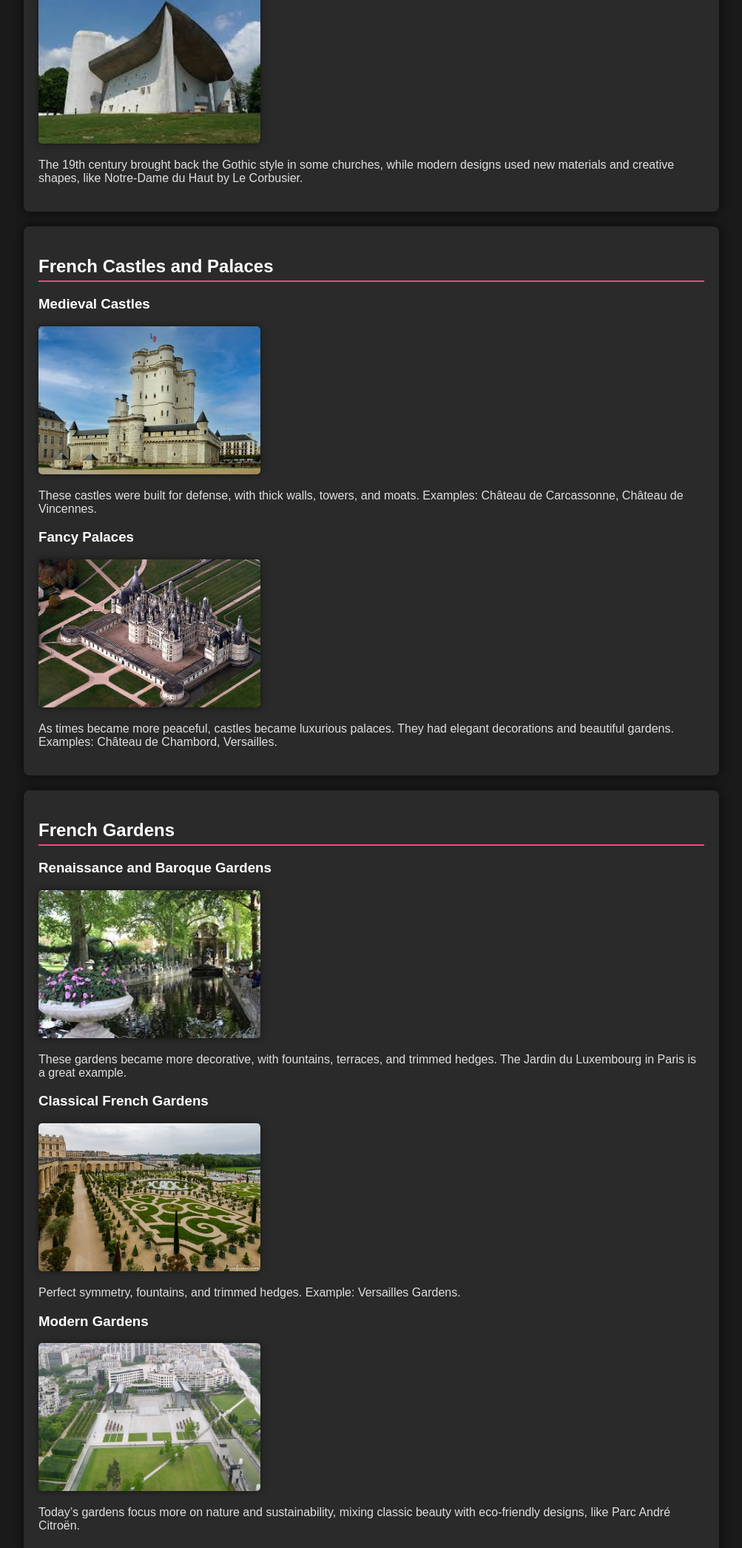
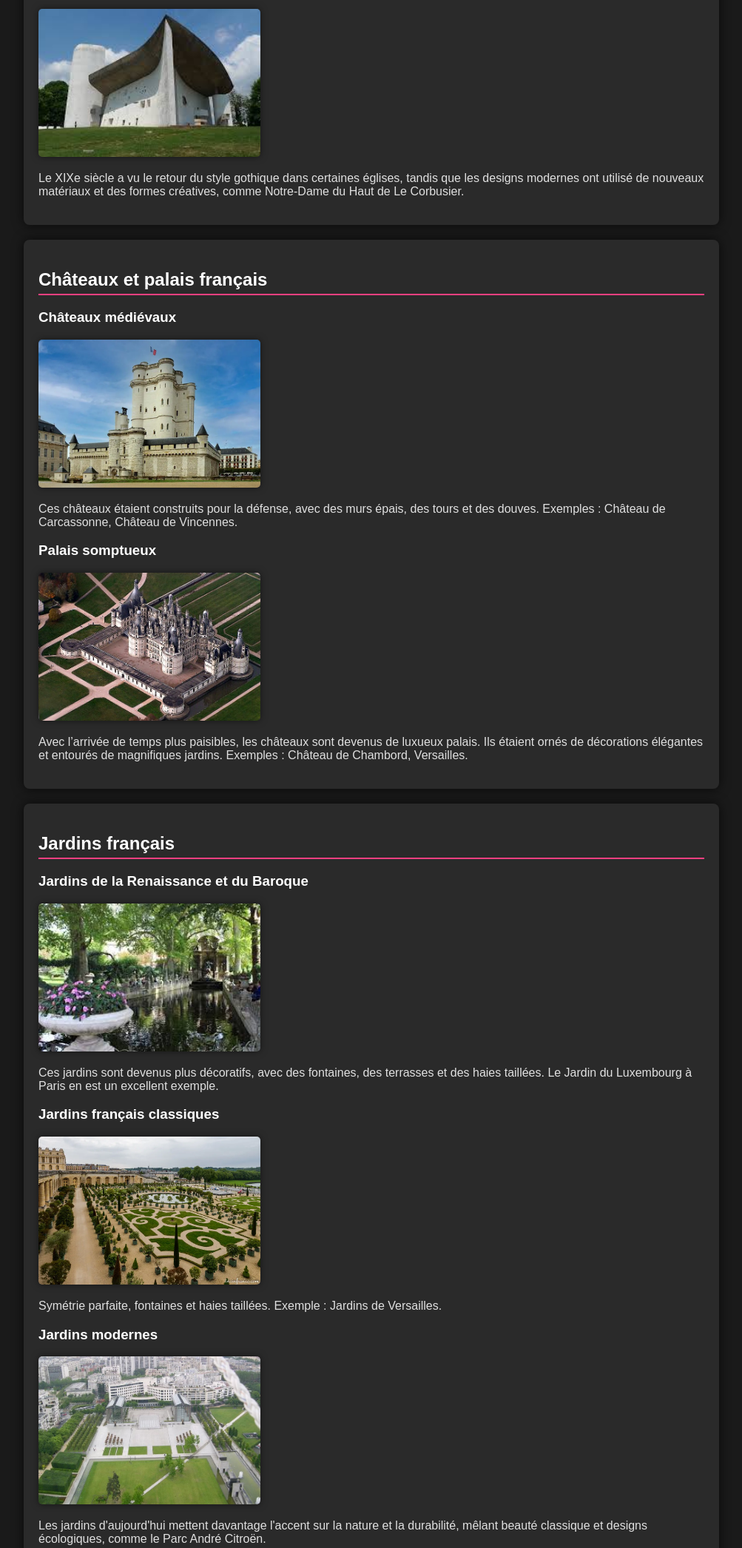
Before and after one commit to HarshitSinha1008/French-architecture, a plain HTML site: page index.html in a window 1280 px wide. Shown: the part 1364-3456 px from the top of the page at 74% size, without its empty margins (138-1141 px from the left). Drawn offline with Linux system fonts and the light colour scheme.

Commit message:
Update index.html

```diff
--- a/index.html
+++ b/index.html
@@ -29,50 +29,50 @@
         <div class="architecture">
             <h3>Renaissance et Baroque (XVIe–XVIIIe siècle)</h3>
             <img src="images/baroque.jpg" alt="Baroque Church" class="image">
-            <p>Renaissance churches had classical elements like domes and symmetrical designs, while Baroque churches had grand decorations and curved shapes. Example: Église Saint-Gervais-Saint-Protais.</p>
+            <p>Les églises de la Renaissance présentaient des éléments classiques comme des dômes et des designs symétriques, tandis que les églises baroques se distinguaient par des décorations grandioses et des formes courbes. Exemple : Église Saint-Gervais-Saint-Protais.</p>
         </div>
 
         <div class="architecture">
-            <h3>Modern Churches (19th–20th Century)</h3>
+            <h3>Églises modernes (XIXe–XXe siècle)</h3>
             <img src="images/modern_church.jpeg" alt="Baroque Church" class="image">
-            <p>The 19th century brought back the Gothic style in some churches, while modern designs used new materials and creative shapes, like Notre-Dame du Haut by Le Corbusier.</p>
+            <p>Le XIXe siècle a vu le retour du style gothique dans certaines églises, tandis que les designs modernes ont utilisé de nouveaux matériaux et des formes créatives, comme Notre-Dame du Haut de Le Corbusier.</p>
         </div>
     </section>
 
     <section>
-        <h2>French Castles and Palaces</h2>
+        <h2>Châteaux et palais français</h2>
 
         <div class="architecture">
-            <h3>Medieval Castles</h3>
+            <h3>Châteaux médiévaux</h3>
             <img src="images/medieval_castle.webp" alt="Medieval Castle" class="image">
-            <p>These castles were built for defense, with thick walls, towers, and moats. Examples: Château de Carcassonne, Château de Vincennes.</p>
+            <p>Ces châteaux étaient construits pour la défense, avec des murs épais, des tours et des douves. Exemples : Château de Carcassonne, Château de Vincennes.</p>
         </div>
 
         <div class="architecture">
-            <h3>Fancy Palaces</h3>
+            <h3>Palais somptueux</h3>
             <img src="images/palace.jpg" alt="Palace" class="image">
-            <p>As times became more peaceful, castles became luxurious palaces. They had elegant decorations and beautiful gardens. Examples: Château de Chambord, Versailles.</p>
+            <p>Avec l’arrivée de temps plus paisibles, les châteaux sont devenus de luxueux palais. Ils étaient ornés de décorations élégantes et entourés de magnifiques jardins. Exemples : Château de Chambord, Versailles.</p>
         </div>
     </section>
 
     <section>
-        <h2>French Gardens</h2>
+        <h2>Jardins français</h2>
         <div class="architecture">
-            <h3>Renaissance and Baroque Gardens</h3>
+            <h3>Jardins de la Renaissance et du Baroque</h3>
             <img src="images/french_garden1.jpeg" alt="French Garden" class="image">
-            <p>These gardens became more decorative, with fountains, terraces, and trimmed hedges. The Jardin du Luxembourg in Paris is a great example.</p>
+            <p>Ces jardins sont devenus plus décoratifs, avec des fontaines, des terrasses et des haies taillées. Le Jardin du Luxembourg à Paris en est un excellent exemple.</p>
         </div>
 
         <div class="architecture">
-            <h3>Classical French Gardens</h3>
+            <h3>Jardins français classiques</h3>
             <img src="images/french_garden.webp" alt="French Garden" class="image">
-            <p>Perfect symmetry, fountains, and trimmed hedges. Example: Versailles Gardens.</p>
+            <p>Symétrie parfaite, fontaines et haies taillées. Exemple : Jardins de Versailles.</p>
         </div>
 
         <div class="architecture">
-            <h3>Modern Gardens</h3>
+            <h3>Jardins modernes</h3>
             <img src="images/french_garden2.jpg" alt="French Garden" class="image">
-            <p>Today’s gardens focus more on nature and sustainability, mixing classic beauty with eco-friendly designs, like Parc André Citroën.</p>
+            <p>Les jardins d'aujourd'hui mettent davantage l'accent sur la nature et la durabilité, mêlant beauté classique et designs écologiques, comme le Parc André Citroën.</p>
         </div>
     </section>
 
@@ -90,8 +90,8 @@
             <img src="images/french_garden2.jpg" class="slide" alt="modern gardens">
 
         </div>
-        <button onclick="prevSlide()">Previous</button>
-        <button onclick="nextSlide()">Next</button>
+        <button onclick="prevSlide()">Précédent</button>
+        <button onclick="nextSlide()">Suivant</button>
     </section>
 
     <footer>
```
